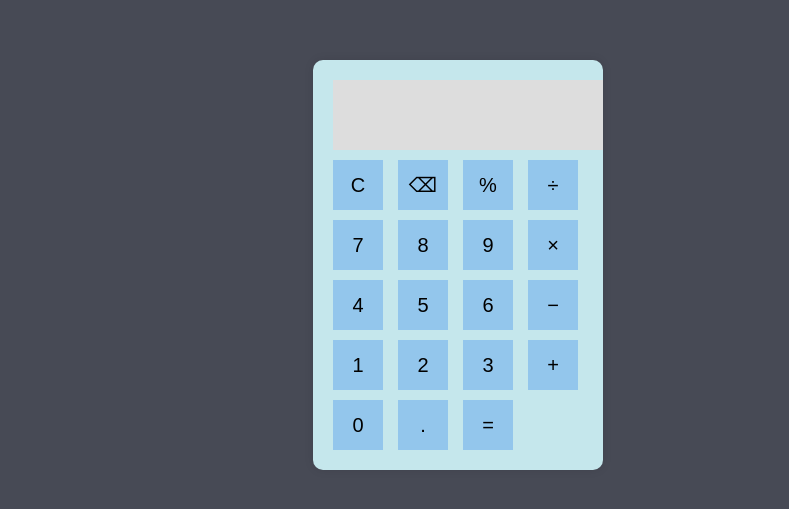
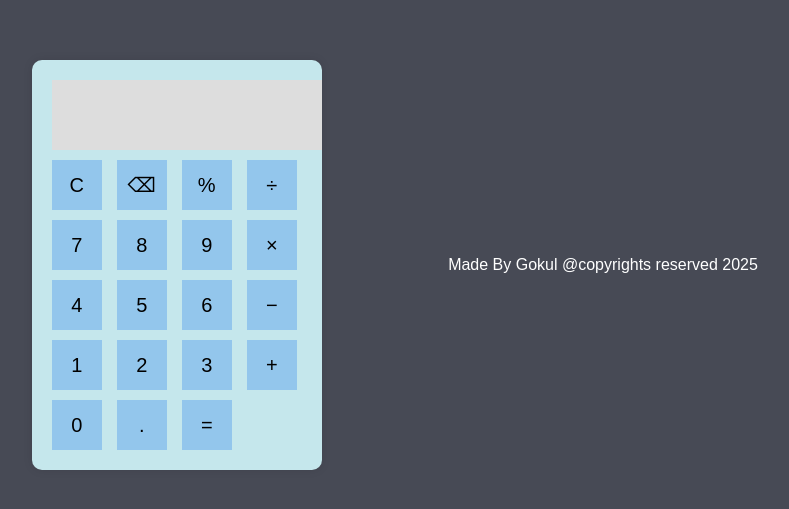
Before and after one commit to Gokul200410/Simple-Calculator, a plain HTML site: page calculator/index.html in a window 1280 px wide. Shown: the part 143-652 px from the top of the page, without its empty margins (182-971 px from the left). Drawn offline with Linux system fonts and the light colour scheme.

Commit message:
Update index.html

```diff
--- a/calculator/index.html
+++ b/calculator/index.html
@@ -38,3 +38,4 @@
     <script src="script.js"></script>
 </body>
 </html>
+<footer class="hlo">Made By Gokul @copyrights reserved 2025 </footer>
```
